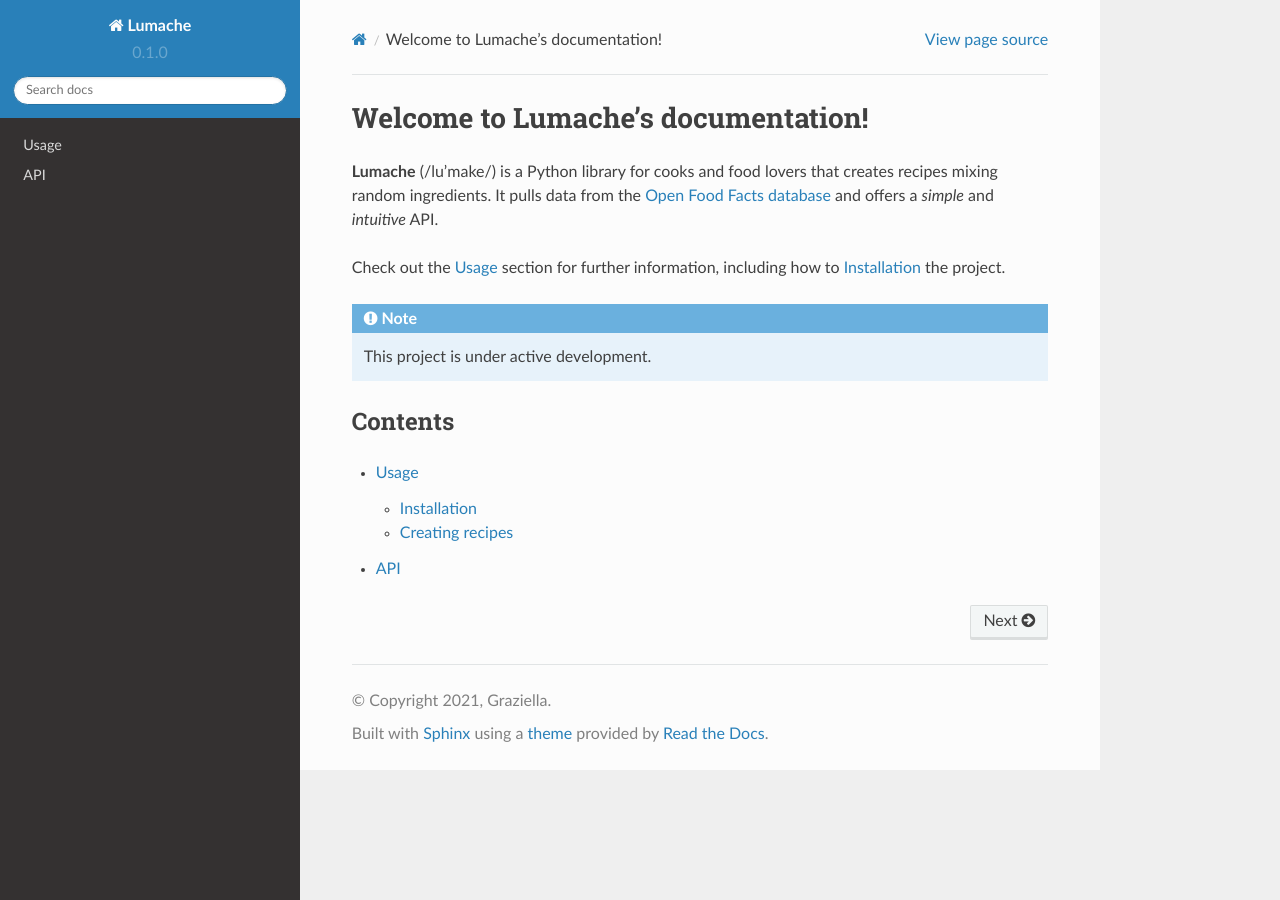
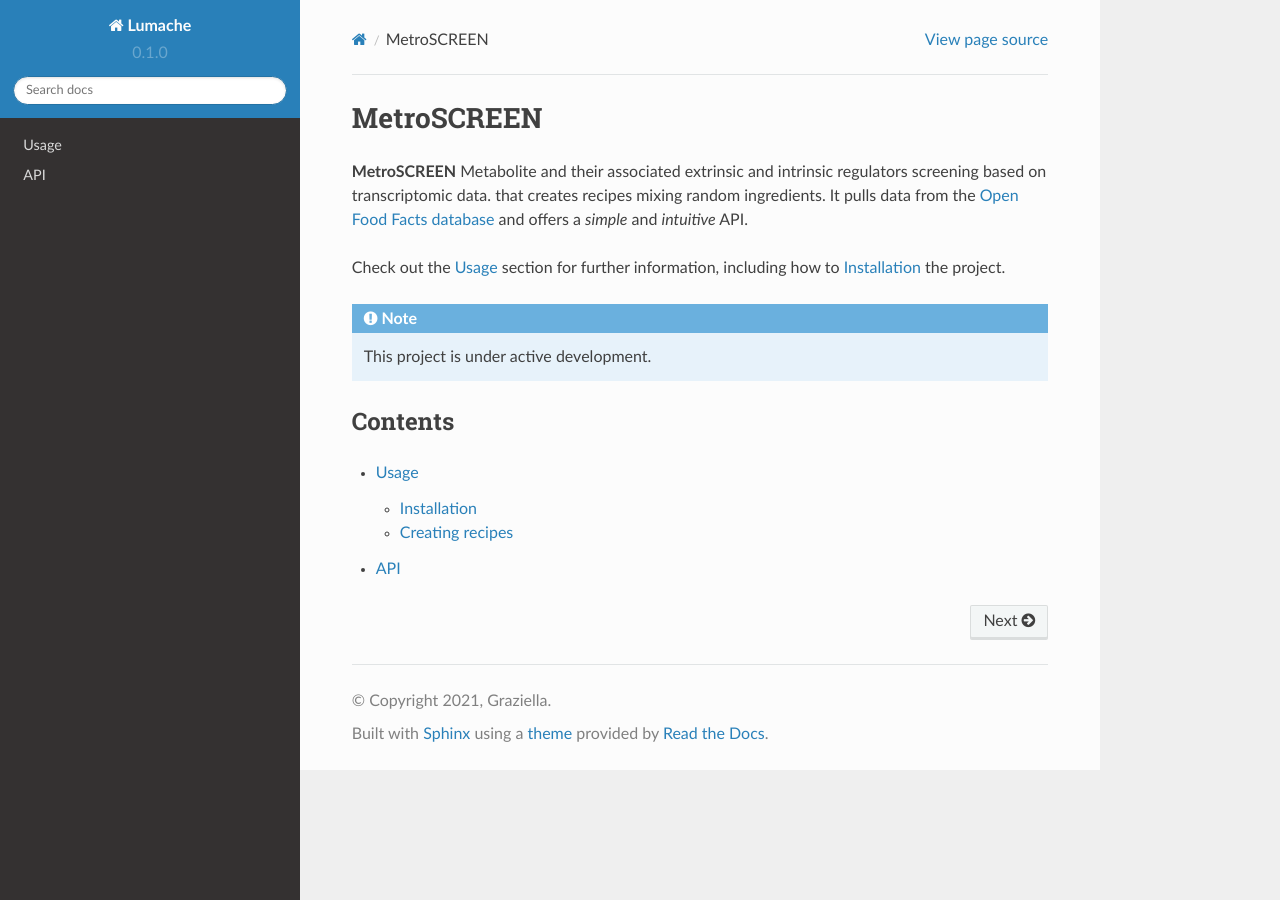
Before and after one commit to Tangke98/MetroSCREEN, a Sphinx documentation site: the page built from docs/source/index.rst, in a window 1280 px wide. Built offline with Sphinx 7.4.7 and the Read the Docs theme 2.0.0, drawn with Linux system fonts in a browser that asks for light colours.

Commit message:
Update index.rst

```diff
--- a/docs/source/index.rst
+++ b/docs/source/index.rst
@@ -1,7 +1,7 @@
-Welcome to Lumache's documentation!
+MetroSCREEN
 ===================================
 
-**Lumache** (/lu'make/) is a Python library for cooks and food lovers
+**MetroSCREEN** Metabolite and their associated extrinsic and intrinsic regulators screening based on transcriptomic data.
 that creates recipes mixing random ingredients.
 It pulls data from the `Open Food Facts database <https://world.openfoodfacts.org/>`_
 and offers a *simple* and *intuitive* API.
```
